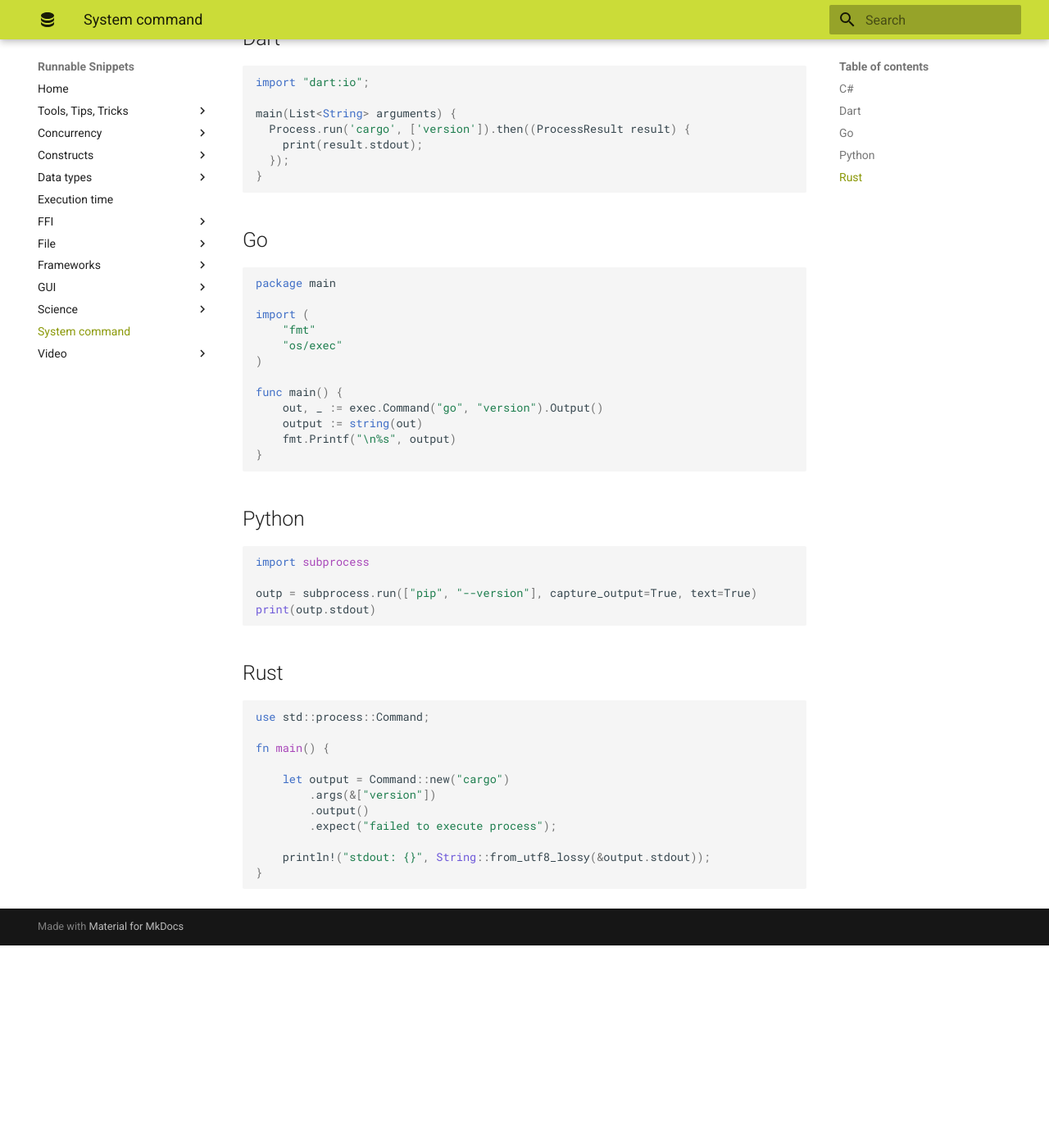
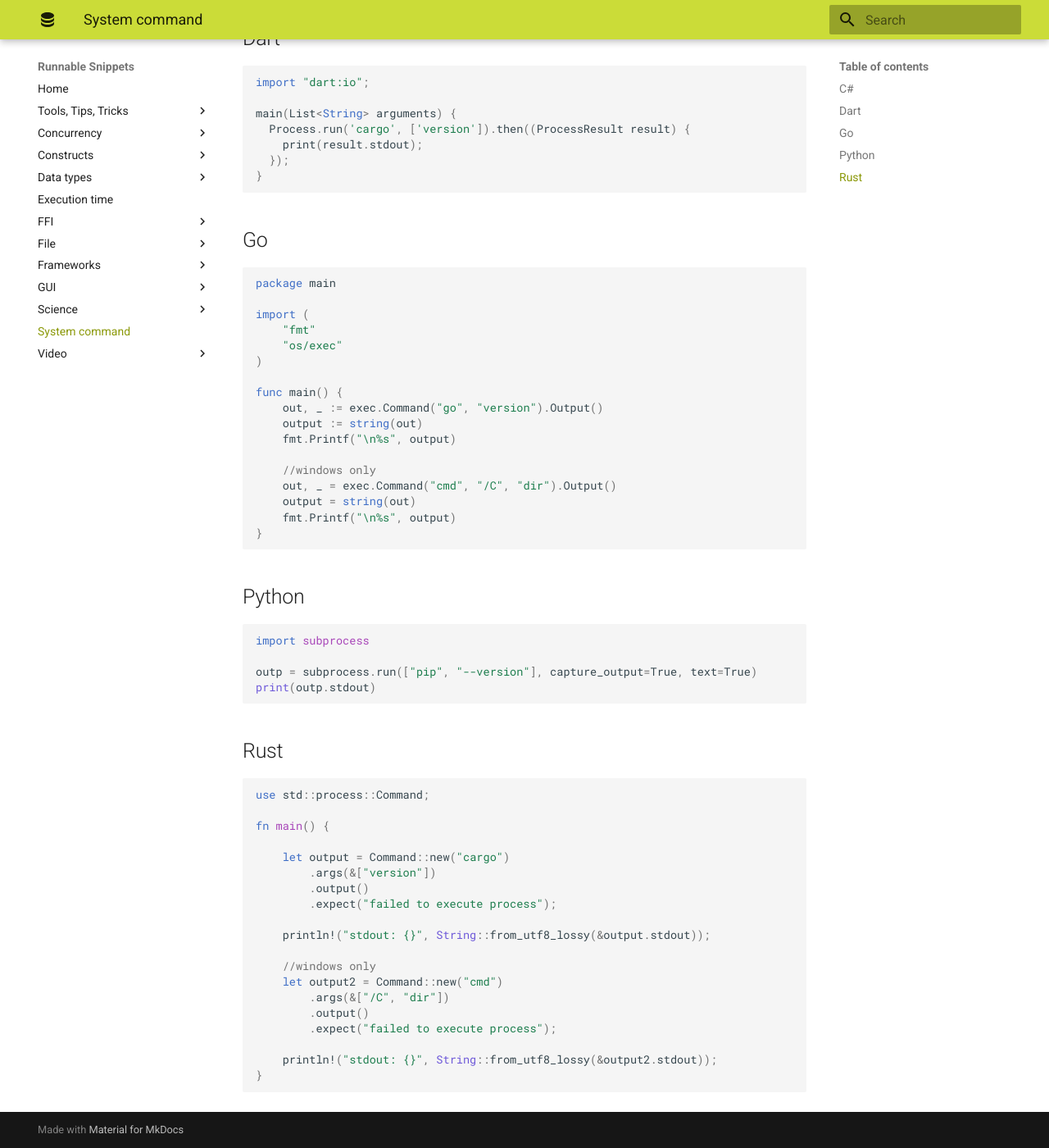
Before and after one commit to wegmarken2006/snippets_src, an MkDocs documentation site: the page built from docs/System command.md, in a window 1280 px wide and 1400 px high, scrolled down 700 px. Shown: the whole window at 82% size. Built offline with MkDocs 1.6.1 and Material for MkDocs 9.7.7, drawn with Linux system fonts in a browser that asks for light colours; before the commit the page ends 1853 px from its top, so only the background shows below that.

Commit message:
command windows

````diff
--- a/docs/System command.md
+++ b/docs/System command.md
@@ -54,6 +54,11 @@ func main() {
 	out, _ := exec.Command("go", "version").Output()
 	output := string(out)
 	fmt.Printf("\n%s", output)
+
+    //windows only
+	out, _ = exec.Command("cmd", "/C", "dir").Output()
+	output = string(out)
+	fmt.Printf("\n%s", output)
 }
 ```
 
@@ -79,5 +84,13 @@ fn main() {
         .expect("failed to execute process");
 
     println!("stdout: {}", String::from_utf8_lossy(&output.stdout));
+
+    //windows only
+    let output2 = Command::new("cmd")
+        .args(&["/C", "dir"])
+        .output()
+        .expect("failed to execute process");
+
+    println!("stdout: {}", String::from_utf8_lossy(&output2.stdout));
 }
 ```
````
